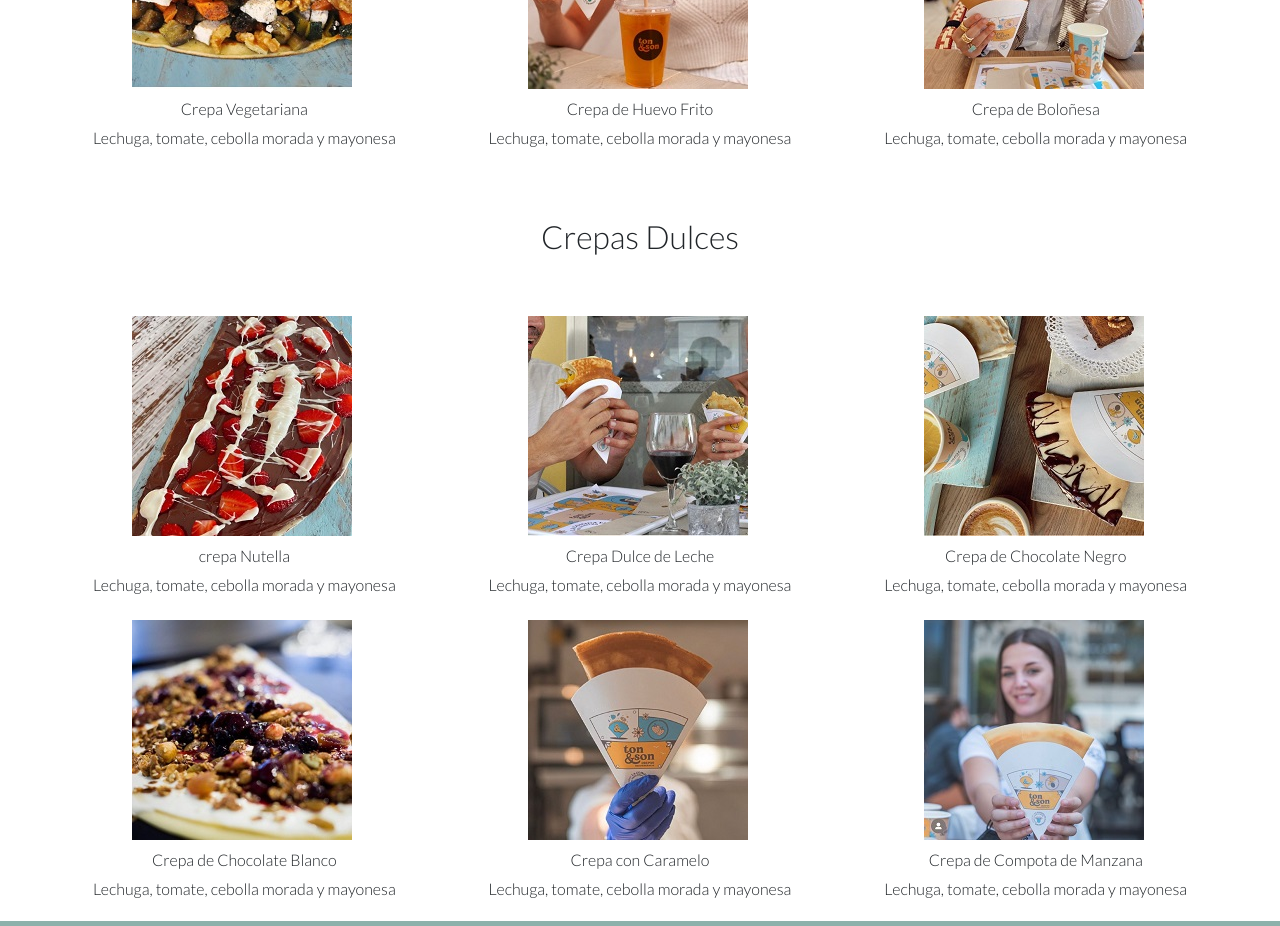
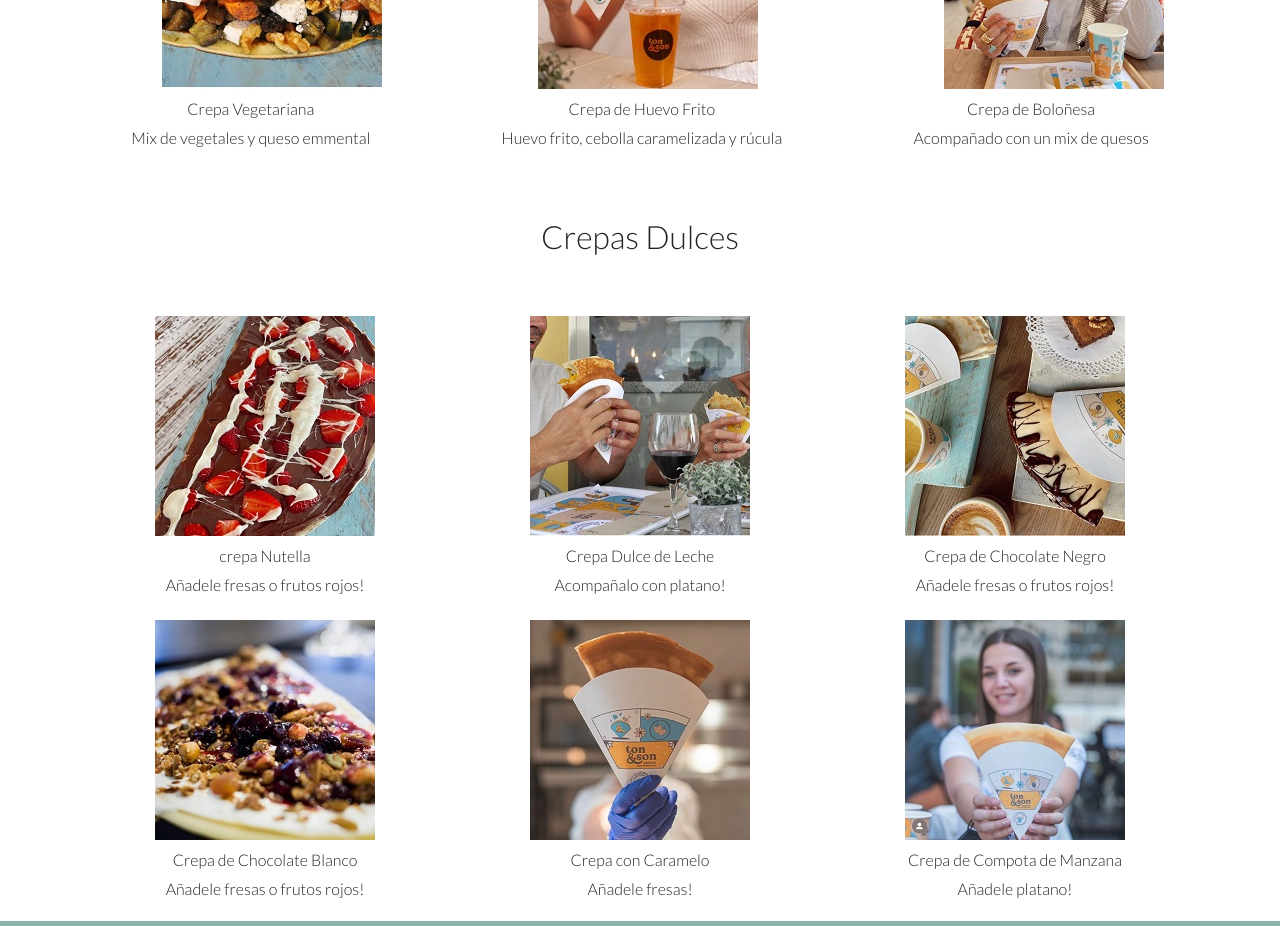
Before and after one commit to Joaquirudd/First-web-page-HTML-and-CSS, a website: page pages/menu.html in a window 1280 px wide. Shown: the part 1140-2066 px from the top of the page. Drawn offline with nearby package versions, Linux system fonts and the light colour scheme.

Commit message:
cambios tercer entrega dos

```diff
--- a/pages/menu.html
+++ b/pages/menu.html
@@ -66,7 +66,7 @@
 
     <main class="mainMenu">
 
-      <img src="../imagenes/crepa-chico.jpeg" alt="" class="imgMenu">
+      <img src="../imagenes/portadaMenu.jpeg" alt="" class="imgMenu">
 
       <div class="d-flex justify-content-center">
         <h1 class="pt-4">  Menú </h2>
@@ -76,7 +76,7 @@
         <h2 class="p-4"> Crepas Saladas </h2>
       </div>
 
-      <div class="menu1">
+      <div class="menu2">
 
         <div class="cadaMenu">
           <img src="../imagenes/ternera.jpeg" alt="crepa de ternera">
@@ -93,29 +93,29 @@
         <div class="cadaMenu">
           <img src="../imagenes/patatas.jpeg" alt="crepa de patatas bravas">
           <h6> Crepa de Patatas Bravas </h6>
-          <p> Lechuga, tomate, cebolla morada y mayonesa </p>
+          <p> Chorizo, cebolla caramelizada y salsa picante </p>
         </div>
 
       </div>
 
-      <div class="menu1">
+      <div class="menu2">
 
         <div class="cadaMenu">
           <img src="../imagenes/vegetariana.jpeg" alt="crepa vegetariana">
           <h6> Crepa Vegetariana </h6>
-          <p> Lechuga, tomate, cebolla morada y mayonesa </p>
+          <p> Mix de vegetales y queso emmental </p>
         </div>
 
         <div class="cadaMenu">
           <img src="../imagenes/huevoFrito.jpeg" alt="crepa de huevo frito">
           <h6> Crepa de Huevo Frito </h6>
-          <p> Lechuga, tomate, cebolla morada y mayonesa </p>
+          <p> Huevo frito, cebolla caramelizada y rúcula </p>
         </div>
 
         <div class="cadaMenu">
           <img src="../imagenes/boloñesa.jpeg" alt="crepa de boloñesa">
           <h6> Crepa de Boloñesa </h6>
-          <p> Lechuga, tomate, cebolla morada y mayonesa </p>
+          <p> Acompañado con un mix de quesos </p>
         </div>
 
       </div>
@@ -129,19 +129,19 @@
         <div>
           <img src="../imagenes/nutella.jpeg" alt="crepa de nutella">
           <h6> crepa Nutella </h6>
-          <p> Lechuga, tomate, cebolla morada y mayonesa </p>
+          <p> Añadele fresas o frutos rojos! </p>
         </div>
 
         <div>
           <img src="../imagenes/ddl.jpeg" alt="crepa de dulce de leche">
           <h6> Crepa Dulce de Leche </h6>
-          <p> Lechuga, tomate, cebolla morada y mayonesa </p>
+          <p> Acompañalo con platano! </p>
         </div>
 
         <div>
           <img src="../imagenes/chocoN.jpeg" alt="crepa de chocolate negro">
           <h6> Crepa de Chocolate Negro </h6>
-          <p> Lechuga, tomate, cebolla morada y mayonesa </p>
+          <p> Añadele fresas o frutos rojos! </p>
         </div>
 
       </div>
@@ -151,78 +151,22 @@
         <div>
           <img src="../imagenes/chocoB.jpeg" alt="crepa de chocolate blanco">
           <h6> Crepa de Chocolate Blanco </h6>
-          <p> Lechuga, tomate, cebolla morada y mayonesa </p>
+          <p> Añadele fresas o frutos rojos! </p>
         </div>
 
         <div>
           <img src="../imagenes/caramelo.jpeg" alt="crepa de caramelo">
           <h6> Crepa con Caramelo </h6>
-          <p> Lechuga, tomate, cebolla morada y mayonesa </p>
+          <p> Añadele fresas! </p>
         </div>
 
         <div>
           <img src="../imagenes/compotaManzana.jpeg" alt="crepa de compota de manzana">
           <h6> Crepa de Compota de Manzana </h6>
-          <p> Lechuga, tomate, cebolla morada y mayonesa </p>
+          <p> Añadele platano! </p>
         </div>
 
       </div>
-
-    <!--
-
-
-      <div class="divSaladas2">
-        <div class="card mb-5" style="width: 18rem;">
-          <img src="../imagenes/patatas.jpeg" class="card-img-top" alt="CREPA DE PATATAS BRAVAS">
-          <div class="card-body">
-            <p class="card-text tamaño">Chorizo, cebolla caramelizada y salsa picante</p>
-          </div>
-        </div>
-
-        <div class="card mb-5" style="width: 18rem;">
-          <img src="../imagenes/vegetariana.jpeg" class="card-img-top" alt="CREPA VEGETARIANA">
-          <div class="card-body">
-            <p class="card-text tamaño">Mix de vegetales y queso emmental</p>
-          </div>
-        </div>
-      </div>
-      </div>
-
-      <div class="menuDulce">
-
-        <div class="divDulces1">
-        <div class="card mb-5" style="width: 18rem;">
-          <img src="../imagenes/nutella.jpeg" class="card-img-top" alt="CREPA DE NUTELLA">
-          <div class="card-body">
-            <p class="card-text tamaño">Añadele fresas o frutos rojos!</p>
-          </div>
-        </div>
-
-        <div class="card mb-5" style="width: 18rem;">
-          <img src="../imagenes/ddl.jpeg" class="card-img-top" alt="CREPA DE DULCE DE LECHE">
-          <div class="card-body">
-            <p class="card-text tamaño">Acompañalo con platano!</p>
-          </div>
-        </div>
-      </div>
-
-        <div class="divDulces2">
-        <div class="card mb-5" style="width: 18rem;">
-          <img src="../imagenes/chocoN.jpeg" class="card-img-top" alt="CREPA DE CHOCOLATE NEGRO">
-          <div class="card-body">
-            <p class="card-text tamaño">Añadele fresas o frutos rojos!</p>
-          </div>
-        </div>
-
-        <div class="card mb-5" style="width: 18rem;">
-          <img src="../imagenes/chocoB.jpeg" class="card-img-top" alt="CREPA DE CHOCOLATE BLANCO">
-          <div class="card-body">
-            <p class="card-text tamaño">Acompañalo con fresas o frutos rojos!</p>
-          </div>
-        </div>
-       </div>
-      </div>
-      -->
 
     </main>
 
--- a/scss/_media.scss
+++ b/scss/_media.scss
@@ -587,6 +587,14 @@
         margin-left: 25% !important;
     }
   }
+
+  .menu2{
+    flex-direction: column;
+    img{
+        width: 50%;
+        margin-left: 25% !important;
+    }
+  }
  }
 
  @media screen and (max-width:500px){
--- a/scss/_menu.scss
+++ b/scss/_menu.scss
@@ -9,7 +9,7 @@
     padding-top: 5px;
 }
 
-.menu1{
+.menu2{
     display: flex;
     justify-content: space-evenly;
     img{
@@ -24,5 +24,21 @@
         text-align: center;
         margin-bottom: 20px;
     }
+}
+
+.menu1{
+    display: flex;
+    justify-content: space-evenly;
+    img{
+        margin-top: 3px;
+        margin-bottom: 10px;
+    }
+    h6{
+        text-align: center;
+    }
+    p{
+        text-align: center;
+        margin-bottom: 20px;
+    }
 
 }
```
Also changed, not shown: css/maincss.css, imagenes/portadaMenu.jpeg (added).
